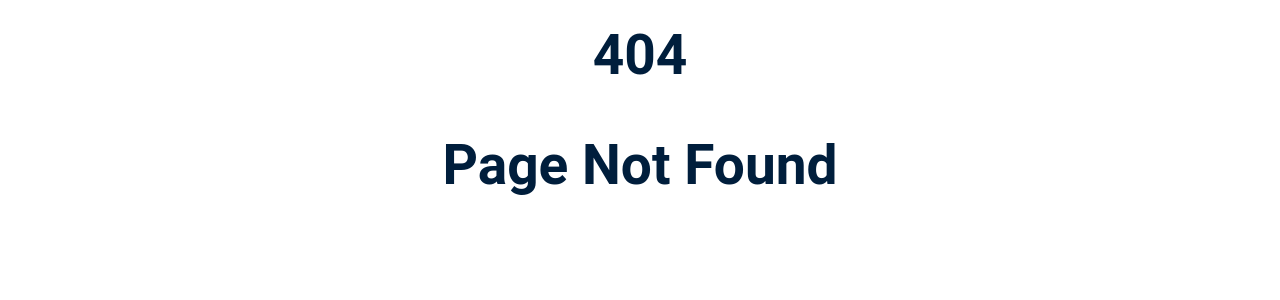
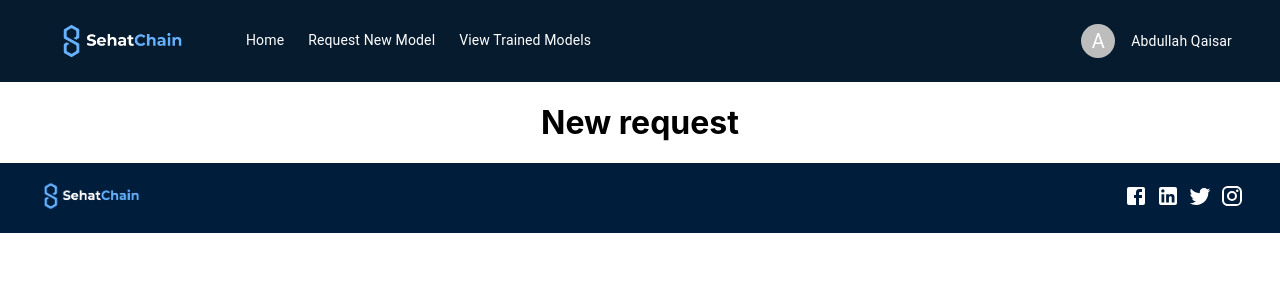
Before and after one commit to abdullahqaisar/sehatchain, a React (Create React App) app: page /sehatchain/user/newrequest in a window 1280 px wide. Before the commit this address had no page. Shown: the top 300 px of the page. Built offline with nearby package versions, Linux system fonts and the light colour scheme.

Commit message:
added new user routes

```diff
--- a/src/pages/user/ViewTrainedModels/ViewTrainedModels.jsx
+++ b/src/pages/user/ViewTrainedModels/ViewTrainedModels.jsx
@@ -1,3 +1,5 @@
-export function ViewTrainedModels() {
+const ViewTrainedModels = () => {
   return <h1>View trained models</h1>;
-}
+};
+
+export default ViewTrainedModels;
--- a/src/pages/user/index.js
+++ b/src/pages/user/index.js
@@ -1,3 +1,5 @@
 import Dashboard from "./dashboard/Dashboard";
+import NewRequest from "./newRequest/NewRequest";
+import ViewTrainedModels from "./ViewTrainedModels/ViewTrainedModels";
 
-export default Dashboard;
+export { Dashboard, NewRequest,ViewTrainedModels };
--- a/src/pages/user/newRequest/NewRequest.jsx
+++ b/src/pages/user/newRequest/NewRequest.jsx
@@ -0,0 +1,5 @@
+const NewRequest = () => {
+  return <h1>New request</h1>;
+};
+
+export default NewRequest;
--- a/src/pages/user/routes/UserRoutes.jsx
+++ b/src/pages/user/routes/UserRoutes.jsx
@@ -2,13 +2,15 @@ import { Routes, Route } from "react-router-dom";
 
 import { UserLayout } from "../../../layouts/UserLayout";
 import PageNotFound from "../../error/PageNotFound";
-import Dashboard from "../";
+import { Dashboard, NewRequest, ViewTrainedModels } from "../";
 
 export function UserRoutes() {
   return (
     <Routes>
       <Route element={<UserLayout />}>
         <Route path="dashboard" element={<Dashboard />} />
+        <Route path="newrequest" element={<NewRequest />} />
+        <Route path="viewmodels" element={<ViewTrainedModels />} />
       </Route>
       <Route path="*" element={<PageNotFound />} />
     </Routes>
```
